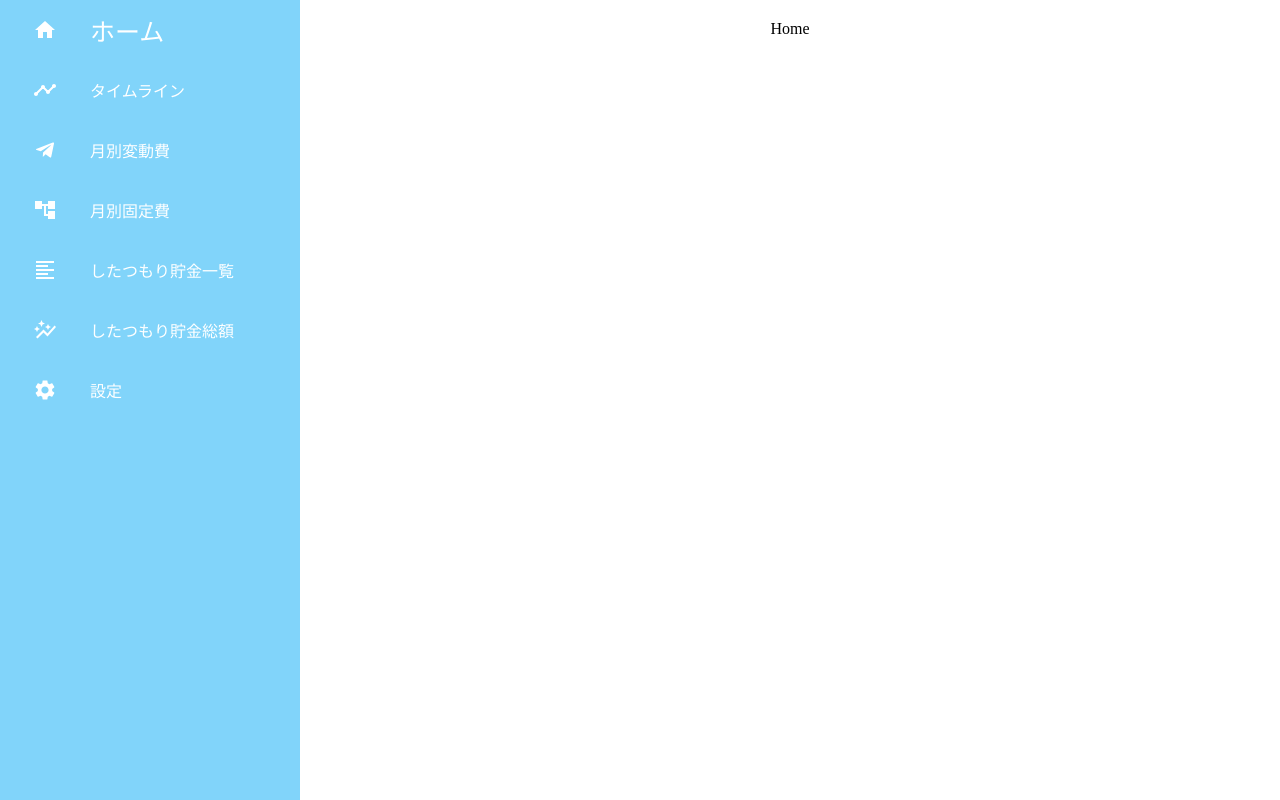
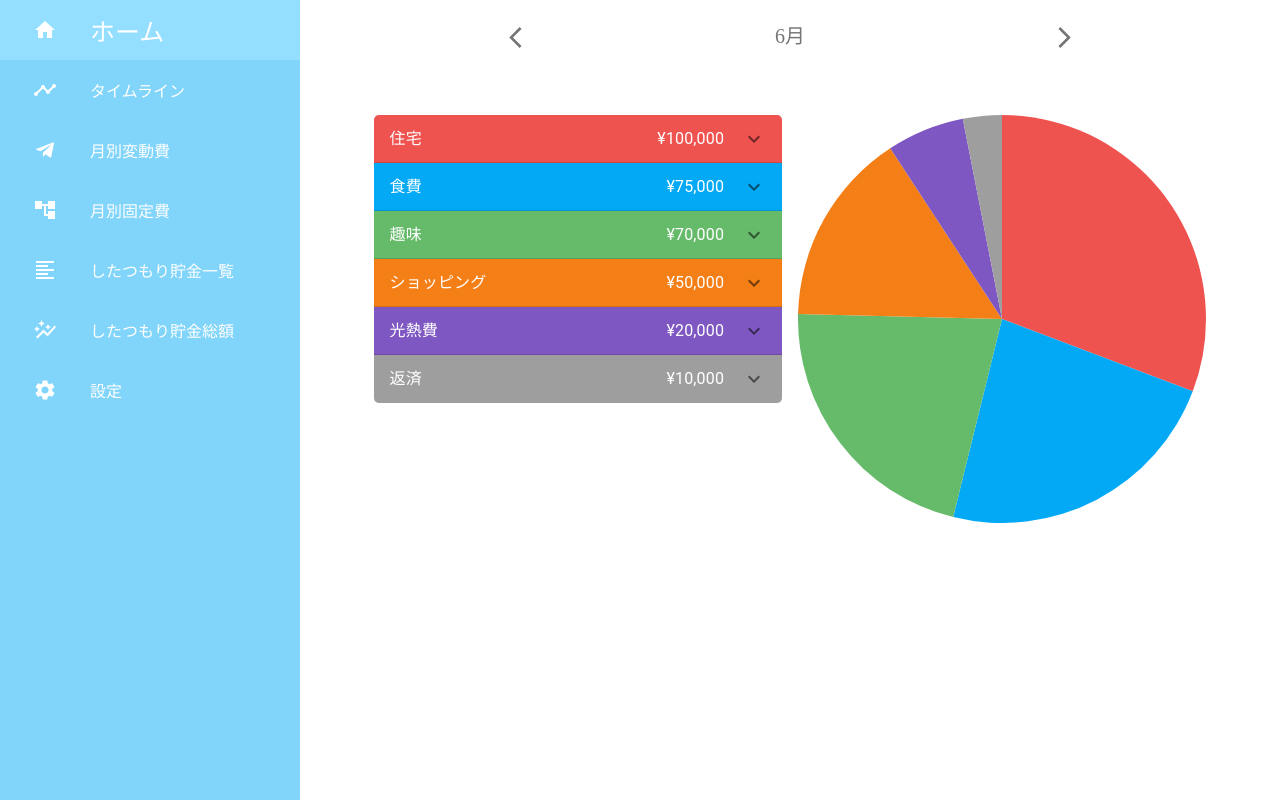
Before and after one commit to yusuke-rakus/MoneyHook, a React (Create React App) app in the folder moneylog-ui/: page /home in a window 1280 px wide. Built offline with nearby package versions, Linux system fonts and the light colour scheme.

Commit message:
ホーム画面の作成

```diff
--- /dev/null
+++ b/moneylog-ui/src/components/HomeAccodion.jsx
@@ -0,0 +1,59 @@
+import React from "react";
+import Accordion from "@mui/material/Accordion";
+import AccordionSummary from "@mui/material/AccordionSummary";
+import AccordionDetails from "@mui/material/AccordionDetails";
+import Typography from "@mui/material/Typography";
+import ExpandMoreIcon from "@mui/icons-material/ExpandMore";
+import "./components_CSS/HomeAccodion.css";
+
+const HomeAccodion = (props) => {
+  const { homeAccodionDataList, colorList } = props;
+
+  return (
+    <>
+      {homeAccodionDataList.map((data, index) => {
+        return (
+          <>
+            <Accordion>
+              <AccordionSummary
+                expandIcon={<ExpandMoreIcon />}
+                aria-controls="panel1a-content"
+                id="panel1a-header"
+                sx={{
+                  bgcolor: colorList[index],
+                }}
+              >
+                <Typography className="categoryGroup">
+                  <span className="text">{data.categoryName}</span>
+                  <span className="text">
+                    {"¥" + Math.abs(data.categoryAmount).toLocaleString()}
+                  </span>
+                </Typography>
+              </AccordionSummary>
+              {data.subCategoryList.map((subCategoryData) => {
+                return (
+                  <>
+                    <AccordionDetails>
+                      <Typography className="subCategoryGroup">
+                        <div className="subCategoryData">
+                          <span>{subCategoryData.subCategoryName}</span>
+                          <span>
+                            {"¥" +
+                              Math.abs(
+                                subCategoryData.subCategoryAmount
+                              ).toLocaleString()}
+                          </span>
+                        </div>
+                      </Typography>
+                    </AccordionDetails>
+                  </>
+                );
+              })}
+            </Accordion>
+          </>
+        );
+      })}
+    </>
+  );
+};
+export default HomeAccodion;
--- /dev/null
+++ b/moneylog-ui/src/components/components_CSS/HomeAccodion.css
@@ -0,0 +1,21 @@
+.categoryGroup {
+  width: 95%;
+  display: flex;
+  justify-content: space-between;
+}
+
+.subCategoryGroup {
+  width: 100%;
+  display: flex;
+  justify-content: center;
+}
+
+.subCategoryData {
+  width: 70%;
+  display: flex;
+  justify-content: space-between;
+}
+
+.text {
+  color: #ffffff;
+}
--- a/moneylog-ui/src/page/Home.jsx
+++ b/moneylog-ui/src/page/Home.jsx
@@ -1,9 +1,140 @@
 import React from "react";
+import "./page_CSS/Home.css";
+import ArrowBackIosNewIcon from "@mui/icons-material/ArrowBackIosNew";
+import ArrowForwardIosIcon from "@mui/icons-material/ArrowForwardIos";
+import { Pie } from "react-chartjs-2";
+import HomeAccodion from "../components/HomeAccodion";
 
 const Home = () => {
+  /** アコーディオンデータ */
+  const homeAccodionDataList = [
+    {
+      categoryName: "住宅",
+      categoryAmount: -100000,
+      subCategoryList: [
+        {
+          subCategoryName: "家賃",
+          subCategoryAmount: -100000,
+        },
+      ],
+    },
+    {
+      categoryName: "食費",
+      categoryAmount: -75000,
+      subCategoryList: [
+        {
+          subCategoryName: "スーパー",
+          subCategoryAmount: -45000,
+        },
+        {
+          subCategoryName: "外食",
+          subCategoryAmount: -30000,
+        },
+      ],
+    },
+    {
+      categoryName: "趣味",
+      categoryAmount: -70000,
+      subCategoryList: [
+        {
+          subCategoryName: "旅行",
+          subCategoryAmount: -50000,
+        },
+        {
+          subCategoryName: "温泉",
+          subCategoryAmount: -10000,
+        },
+        {
+          subCategoryName: "スポーツ",
+          subCategoryAmount: -10000,
+        },
+      ],
+    },
+    {
+      categoryName: "ショッピング",
+      categoryAmount: -50000,
+      subCategoryList: [
+        {
+          subCategoryName: "調理器具",
+          subCategoryAmount: -50000,
+        },
+      ],
+    },
+    {
+      categoryName: "光熱費",
+      categoryAmount: -20000,
+      subCategoryList: [
+        {
+          subCategoryName: "電気代",
+          subCategoryAmount: -20000,
+        },
+      ],
+    },
+    {
+      categoryName: "返済",
+      categoryAmount: -10000,
+      subCategoryList: [
+        {
+          subCategoryName: "奨学金",
+          subCategoryAmount: -10000,
+        },
+      ],
+    },
+  ];
+
+  /** カラーリスト */
+  const dataColorList = [
+    "#EF5350",
+    "#03A9F4",
+    "#66BB6A",
+    "#F57F17",
+    "#7e57c2",
+    "#9E9E9E",
+  ];
+
+  /** グラフデータ */
+  const data = {
+    labels: homeAccodionDataList.map((e) => e.categoryName),
+    datasets: [
+      {
+        data: homeAccodionDataList.map((e) => Math.abs(e.categoryAmount)),
+        backgroundColor: dataColorList,
+        borderWidth: 0,
+      },
+    ],
+  };
+
+  /** グラフオプション */
+  const option = {
+    plugins: {
+      legend: {
+        display: false,
+      },
+    },
+  };
+
   return (
     <div className="container">
-      <p>Home</p>
+      {/* 月 */}
+      <div className="month">
+        <ArrowBackIosNewIcon fontSize="large" className="switchMonthButton" />
+        <span>6月</span>
+        <ArrowForwardIosIcon fontSize="large" className="switchMonthButton" />
+      </div>
+
+      <div className="dataArea">
+        <div className="accodionDataArea">
+          <HomeAccodion
+            homeAccodionDataList={homeAccodionDataList}
+            colorList={dataColorList}
+          />
+        </div>
+
+        {/* グラフ */}
+        <div className="pieGraph">
+          <Pie data={data} options={option} className="pieGraph" />
+        </div>
+      </div>
     </div>
   );
 };
--- a/moneylog-ui/src/page/page_CSS/Home.css
+++ b/moneylog-ui/src/page/page_CSS/Home.css
@@ -0,0 +1,41 @@
+/* 月 */
+.month {
+  height: fit-content;
+  width: 70%;
+  display: flex;
+  justify-content: space-between;
+  color: #757575;
+  font-size: 20px;
+  margin-bottom: 40px;
+}
+
+.switchMonthButton {
+  border-radius: 10px;
+  padding: 5px;
+  cursor: pointer;
+  width: 50px;
+}
+
+.switchMonthButton:hover {
+  transform: scale(130%);
+  transition: 0.25s;
+}
+
+/* データエリア */
+.dataArea {
+  width: 100%;
+  height: 100%;
+  display: flex;
+  justify-content: space-between;
+}
+
+.accodionDataArea {
+  width: 49%;
+  height: 100%;
+  border-radius: 5px;
+  overflow: hidden;
+}
+
+.pieGraph {
+  width: 49%;
+}
```
